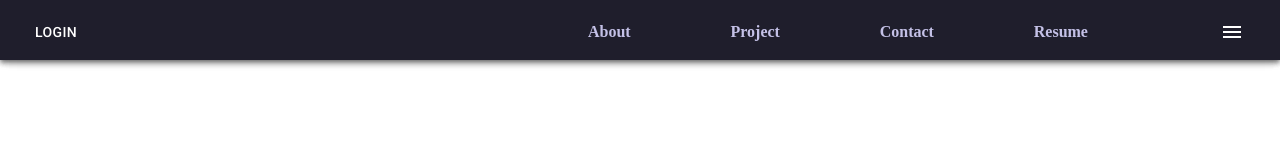
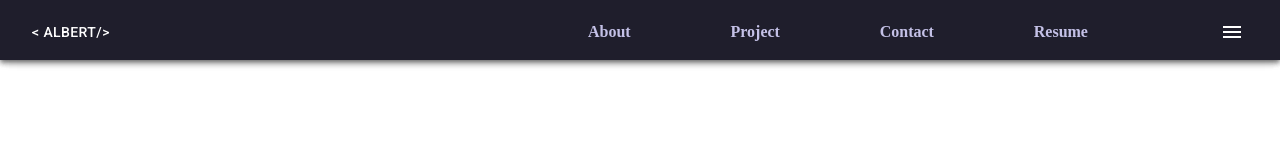
Before and after one commit to ndegealbert/Portfoliov3, a Next.js app: page /navbar/nav in a window 1280 px wide. Shown: the top 160 px of the page. Built offline with nearby package versions, Linux system fonts and the light colour scheme.

Commit message:
add name

```diff
--- a/pages/navbar/nav.js
+++ b/pages/navbar/nav.js
@@ -25,11 +25,13 @@
 
 export default function Nav(){
 const classes = useStyles();
+
+
    return (
        <div>
         <AppBar className={classes.app} position="fixed">
         <Toolbar>
-        <Button color="inherit"> Login </Button>
+        <Button color="inherit"> &lt; Albert/&gt; </Button>
           <Typography variant="h6" className={classes.title}>
 
           </Typography>
--- a/styles/contact.module.css
+++ b/styles/contact.module.css
@@ -1,7 +1,4 @@
 
-#__next-prerender-indicator {
-    display: none;
-  }
 .contact{
     color: #a9a9b8;
     margin-left: 40%;
```
